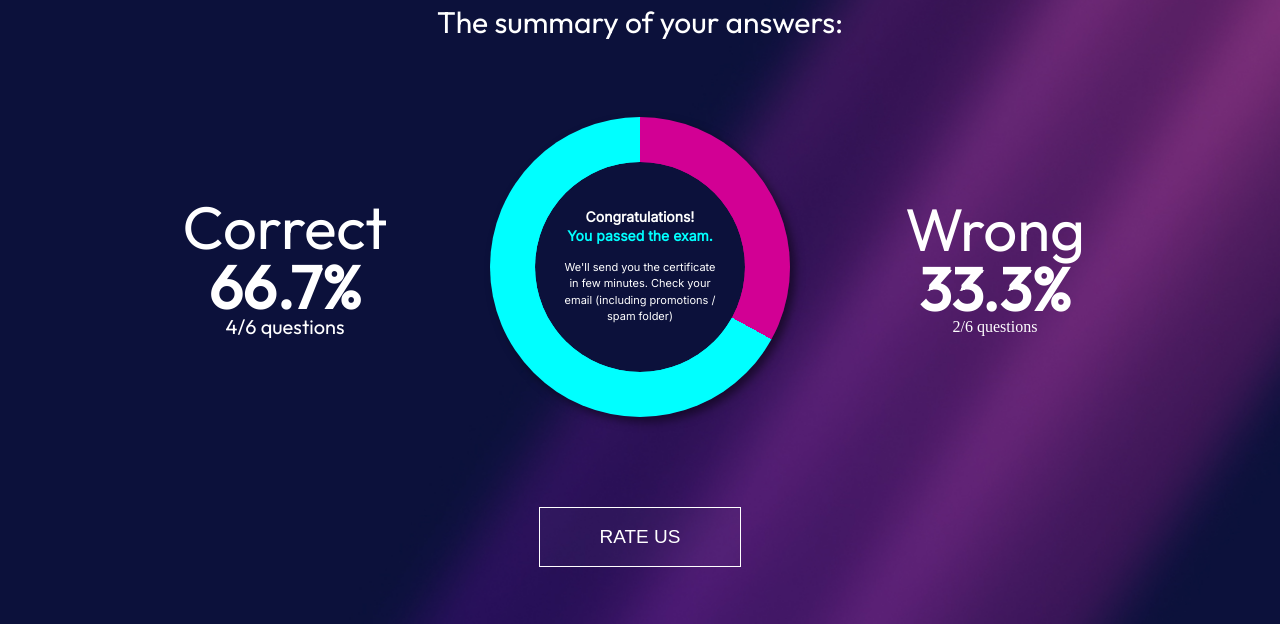
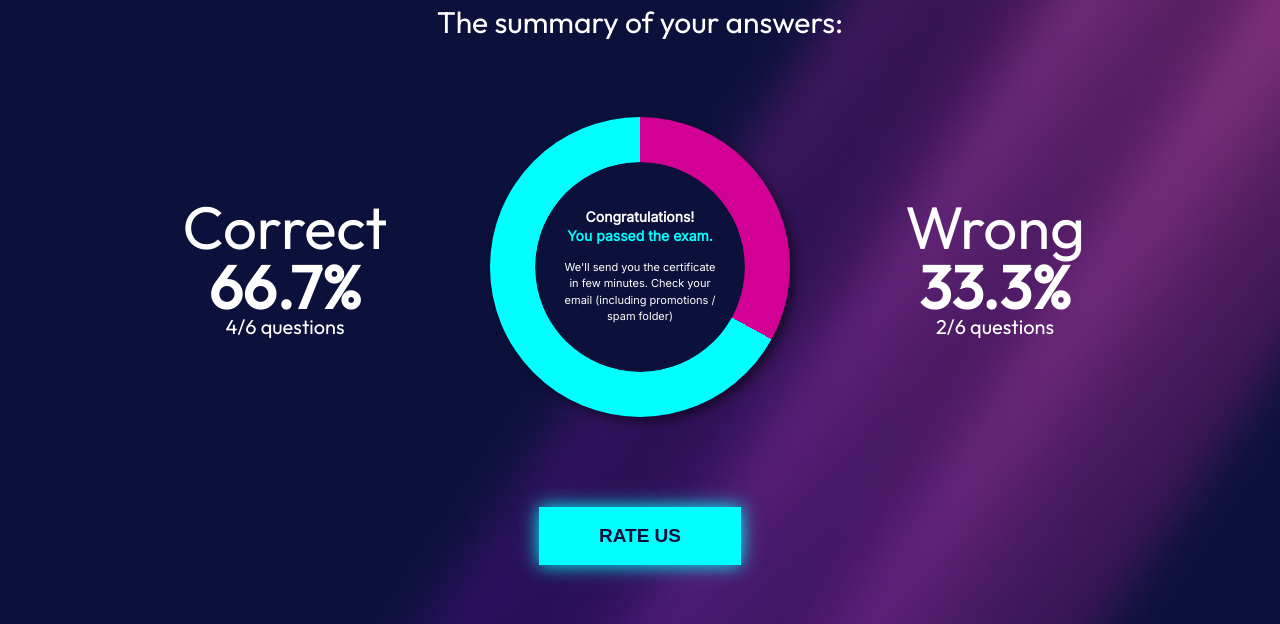
Before and after one commit to serena-esse/S4-Inadequate-Ratts-Tyerel, a plain HTML site: page index.html in a window 1280 px wide. In both pictures the pointer is over the button "RATE US". Shown: the part 176-800 px from the top of the page. Drawn offline with Linux system fonts and the light colour scheme.

Commit message:
rivedere pulsante

```diff
--- a/assets/style.css
+++ b/assets/style.css
@@ -48,7 +48,7 @@ h2 {
   font-size: 60px;
 }
 .questions1,
-questions2 {
+.questions2 {
   font-family: "Outfit", sans-serif;
   font-size: 20px;
 }
@@ -62,10 +62,18 @@ button {
   background-color: rgba(255, 255, 255, 0.025);
   padding: 18px 60px;
   font-size: 19px;
+  font-weight: bold;
 }
 .button {
   text-align: center;
   padding-top: 10px;
+}
+button:hover {
+  cursor: pointer;
+  box-shadow: 0 0px 18px #00ffff;
+  background-color: #00ffff;
+  color: rgb(11, 17, 59);
+  border: 0;
 }
 /* (A) PIE CHART */
 #donut {
--- a/index.html
+++ b/index.html
@@ -3,7 +3,7 @@
   <head>
     <meta charset="UTF-8" />
     <meta name="viewport" content="width=device-width, initial-scale=1.0" />
-    <title>S4</title>
+    <title>Epicode - Results</title>
     <link rel="preconnect" href="https://fonts.googleapis.com" />
     <link rel="preconnect" href="https://fonts.gstatic.com" crossorigin />
     <link
@@ -38,7 +38,7 @@
       </div>
     </div>
     <div class="button">
-      <button>RATE US</button>
+      <a href="pagina_destinazione.html"> <button>RATE US</button></a>
     </div>
     <script src="index.js"></script>
   </body>
```
